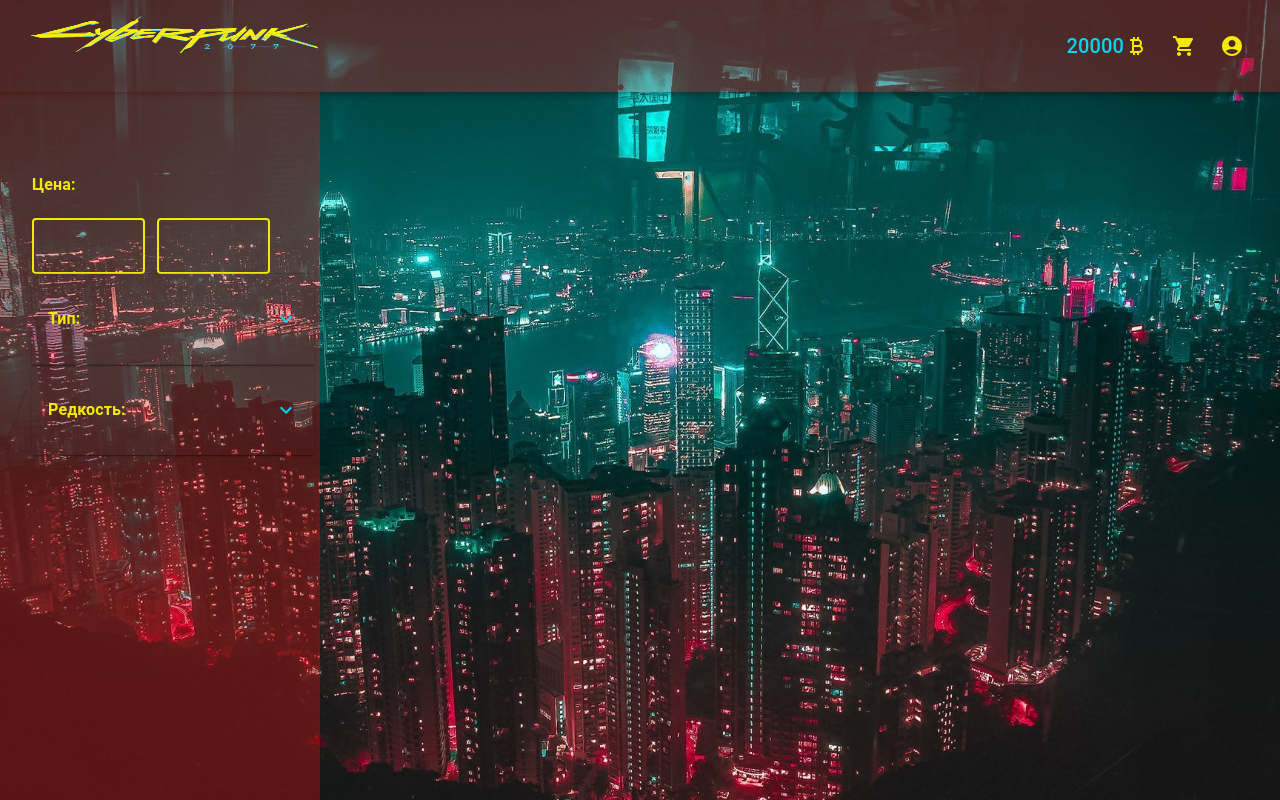
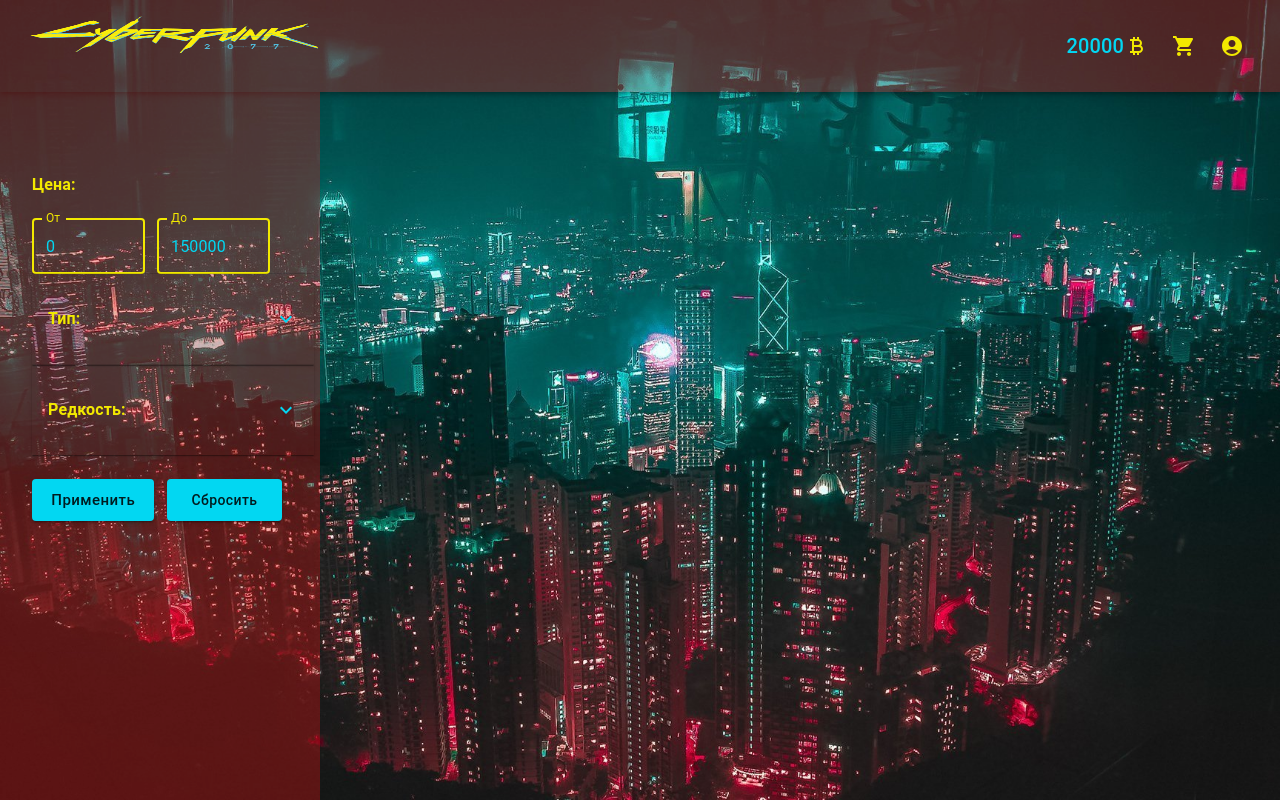
Before and after one commit to JustDanD/courseWorkISBD, a React (Create React App) app in the folder front-end/: page / in a window 1280 px wide. Built offline with nearby package versions, Linux system fonts and the light colour scheme.

Commit message:
Product card started

```diff
--- a/front-end/src/home/Home.js
+++ b/front-end/src/home/Home.js
@@ -2,6 +2,8 @@ import {useLocation, useNavigate} from "react-router-dom";
 import {useState} from "react";
 import {HomeNavbar} from "./HomeNavbar";
 import {HomeSidebar} from "./HomeSidebar";
+import {ProductCard} from "./ProductCard";
+import {Box} from "@mui/material";
 
 export let Home = (props) => {
     let location = useLocation();
@@ -12,5 +14,27 @@ export let Home = (props) => {
     return (<div id="mainPage" style={{display: "flex"}}>
         <HomeNavbar/>
         <HomeSidebar/>
+        <div
+            style={{
+                display: 'flex',
+                flex: '1 1 auto',
+                maxWidth: '100%',
+                paddingTop: 92,
+                paddingLeft: 320
+            }}
+        >
+            <Box sx={{
+                display: 'flex',
+                flex: '1 1 auto',
+                flexDirection: 'column',
+                width: '100%',
+                paddingTop: '2%',
+                paddingLeft: '20%',
+                paddingRight: '20%',
+            }}>
+                <ProductCard/>
+                <ProductCard/>
+            </Box>
+        </div>
     </div>);
 }
--- a/front-end/src/home/HomeNavbar.js
+++ b/front-end/src/home/HomeNavbar.js
@@ -45,24 +45,6 @@ export let HomeNavbar = () => {
                     >
                         <AccountCircle/>
                     </IconButton>
-                    <Menu
-                        id="menu-appbar"
-                        //anchorEl={anchorEl}
-                        anchorOrigin={{
-                            vertical: 'top',
-                            horizontal: 'right',
-                        }}
-                        keepMounted
-                        transformOrigin={{
-                            vertical: 'top',
-                            horizontal: 'right',
-                        }}
-                        // open={Boolean(anchorEl)}
-                        // onClose={handleClose}
-                    >
-                        <MenuItem>Profile</MenuItem>
-                        <MenuItem>My account</MenuItem>
-                    </Menu>
                 </div>
             </Toolbar>
         </AppBar>
--- a/front-end/src/home/HomeSidebar.js
+++ b/front-end/src/home/HomeSidebar.js
@@ -2,7 +2,7 @@ import {
     Accordion,
     AccordionDetails,
     AccordionSummary,
-    Box,
+    Box, Button,
     Checkbox,
     Drawer,
     List,
@@ -11,6 +11,7 @@ import {
     TextField
 } from "@mui/material";
 import ExpandMoreIcon from '@mui/icons-material/ExpandMore';
+import {useState} from "react";
 
 const rarities = [
     {
@@ -87,6 +88,11 @@ const types = [
     }
 ];
 export let HomeSidebar = () => {
+    const [priceFrom, setPriceFrom] = useState(0);
+    const [priceTo, setPriceTo] = useState(150000);
+    const [typesFilter, setTypes] = useState([]);
+    const [raritiesFilter, setRarities] = useState([]);
+
     return (
         <Drawer
             anchor="left"
@@ -134,7 +140,13 @@ export let HomeSidebar = () => {
                         <TextField
                             variant="outlined"
                             focused
+                            value={priceFrom}
+                            onChange={(e) => {
+                                setPriceFrom(e.target.value);
+                            }
+                            }
                             type="number"
+                            label="От"
                             sx={{
                                 width: '45%',
                             }}
@@ -149,8 +161,12 @@ export let HomeSidebar = () => {
                         <TextField
                             variant="outlined"
                             focused
+                            label="До"
                             type="number"
-
+                            value={priceTo}
+                            onChange={(e) => {
+                                setPriceTo(e.target.value);
+                            }}
                             sx={{
                                 width: '45%',
                                 marginLeft: '5%'
@@ -207,6 +223,17 @@ export let HomeSidebar = () => {
                             </List>
                         </AccordionDetails>
                     </Accordion>
+                    <br/>
+                    <div style={{
+                        display: 'flex',
+                        flexDirection: "row",
+                        justifyContent: "space-between",
+                        width: "250px",
+                    }}>
+                        <Button fullWidth size="large" variant="contained" color="secondary">Применить</Button>
+                        <Button type="reset" style={{marginLeft: '5%'}} fullWidth size="large " variant="contained"
+                                color="secondary">Сбросить</Button>
+                    </div>
                 </Box>
         </Drawer>
     );
--- /dev/null
+++ b/front-end/src/home/ProductCard.js
@@ -0,0 +1,9 @@
+import {Paper} from "@mui/material";
+
+export let ProductCard = (props) => {
+    return (
+        <Paper sx={{backgroundColor: 'rgba(255, 17, 17, 0.4)', marginBottom: '3%'}}>
+
+        </Paper>
+    )
+}
```
Lines whose indentation alone changed are shown as unchanged.
